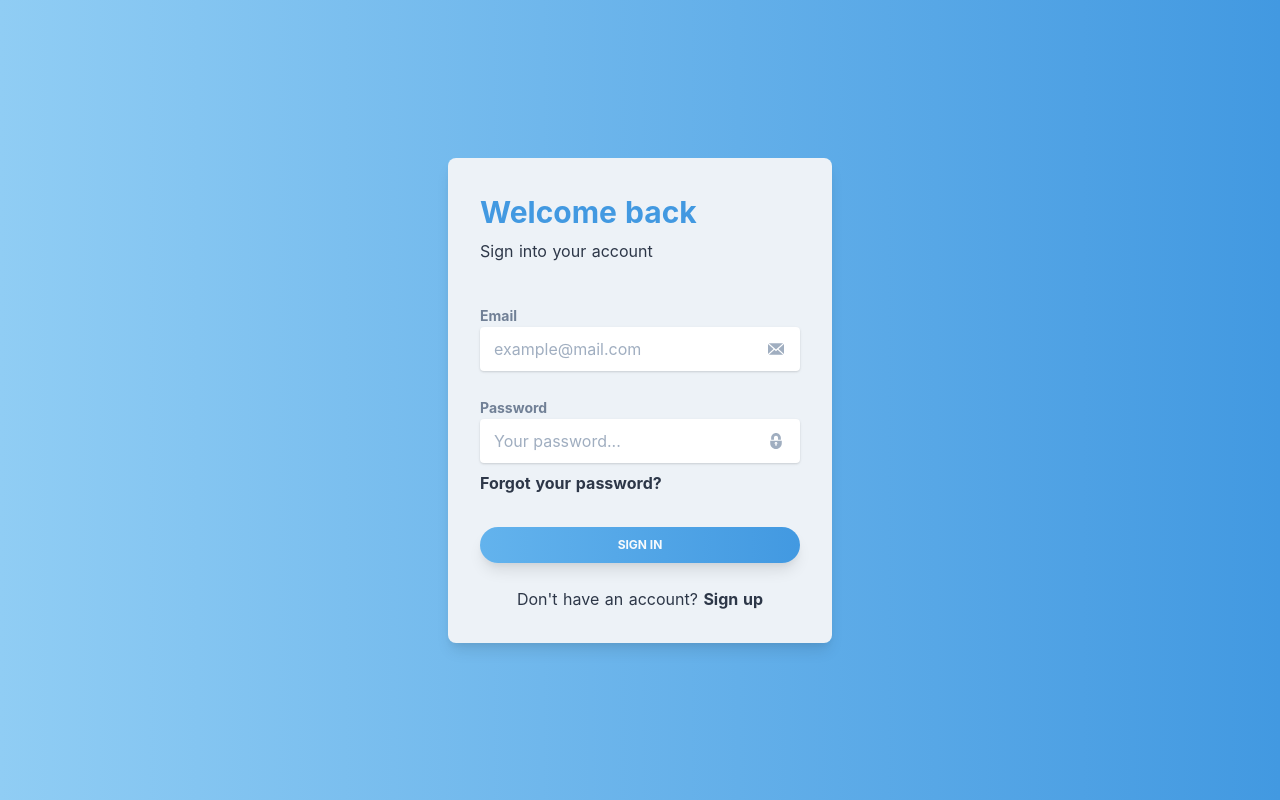
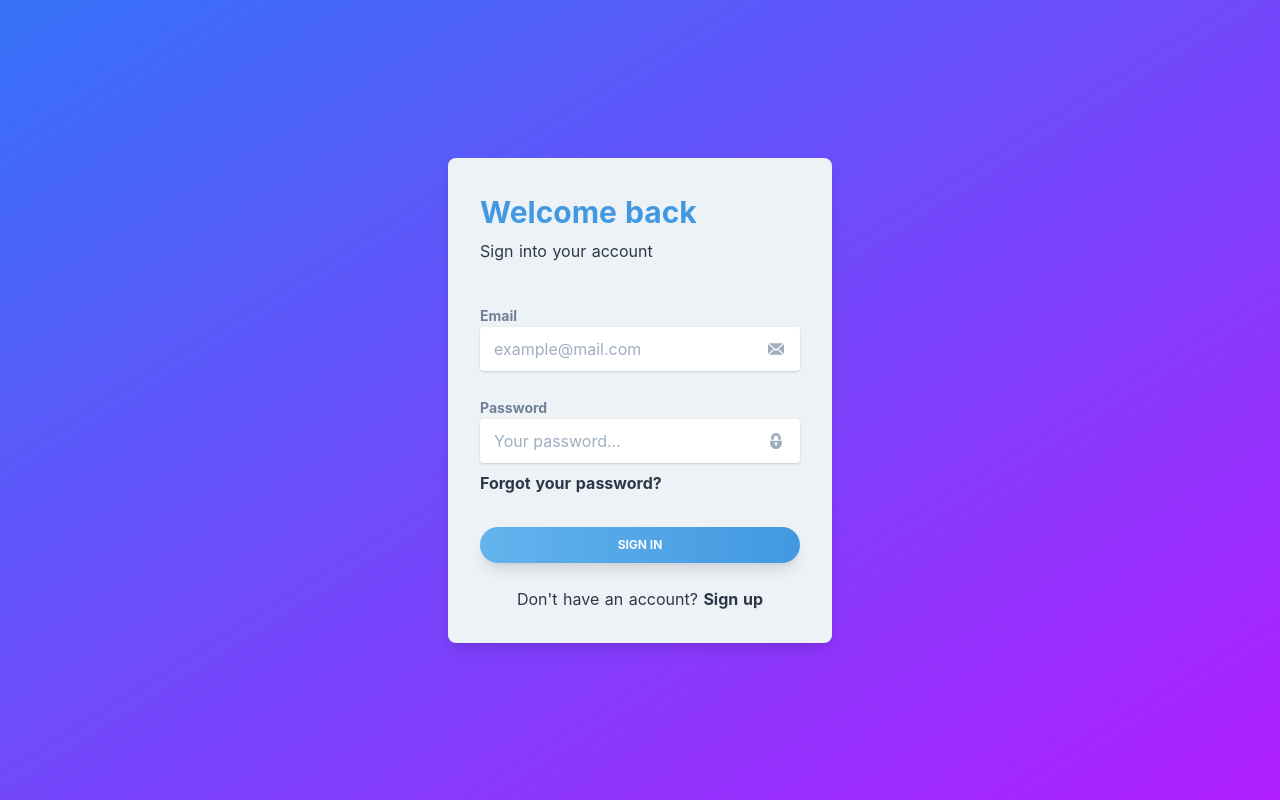
Before and after one commit to nevadskiy/laravel-nuxt-simple-auth, a Nuxt app in the folder client/: page /auth/signin in a window 1280 px wide. Built offline with nearby package versions, Linux system fonts and the light colour scheme.

Commit message:
Update auth layout

```diff
--- a/client/layouts/auth.vue
+++ b/client/layouts/auth.vue
@@ -1,6 +1,6 @@
 <template>
-  <div class="h-full antialiased bg-blue-300 text-gray-800 bg-gradient">
-    <div class="mx-auto container h-full p-2 flex flex-col">
+  <div class="h-full antialiased bg-blue-300 text-gray-800 bg-page-gradient">
+    <div class="mx-auto container h-full p-4 flex flex-col">
       <nuxt class="flex-1" />
     </div>
   </div>
@@ -14,7 +14,28 @@
     @apply h-full;
   }
 
-  .bg-gradient {
-    background-image: linear-gradient(to right, theme('colors.blue.300'), theme('colors.blue.500'));
+  .bg-page-gradient {
+    background-image: linear-gradient(to right bottom, #3672f8, #b01eff);
+  }
+
+  .slide-left-enter-active,
+  .slide-left-leave-active,
+  .slide-right-enter-active,
+  .slide-right-leave-active {
+    transition-duration: 0.250s;
+    transition-property: height, opacity, transform;
+    transition-timing-function: cubic-bezier(0.55, 0, 0.1, 1);
+  }
+
+  .slide-left-enter,
+  .slide-right-leave-to {
+    opacity: 0;
+    transform: translate(2em, 0);
+  }
+
+  .slide-left-leave-to,
+  .slide-right-enter {
+    opacity: 0;
+    transform: translate(-2em, 0);
   }
 </style>
```
